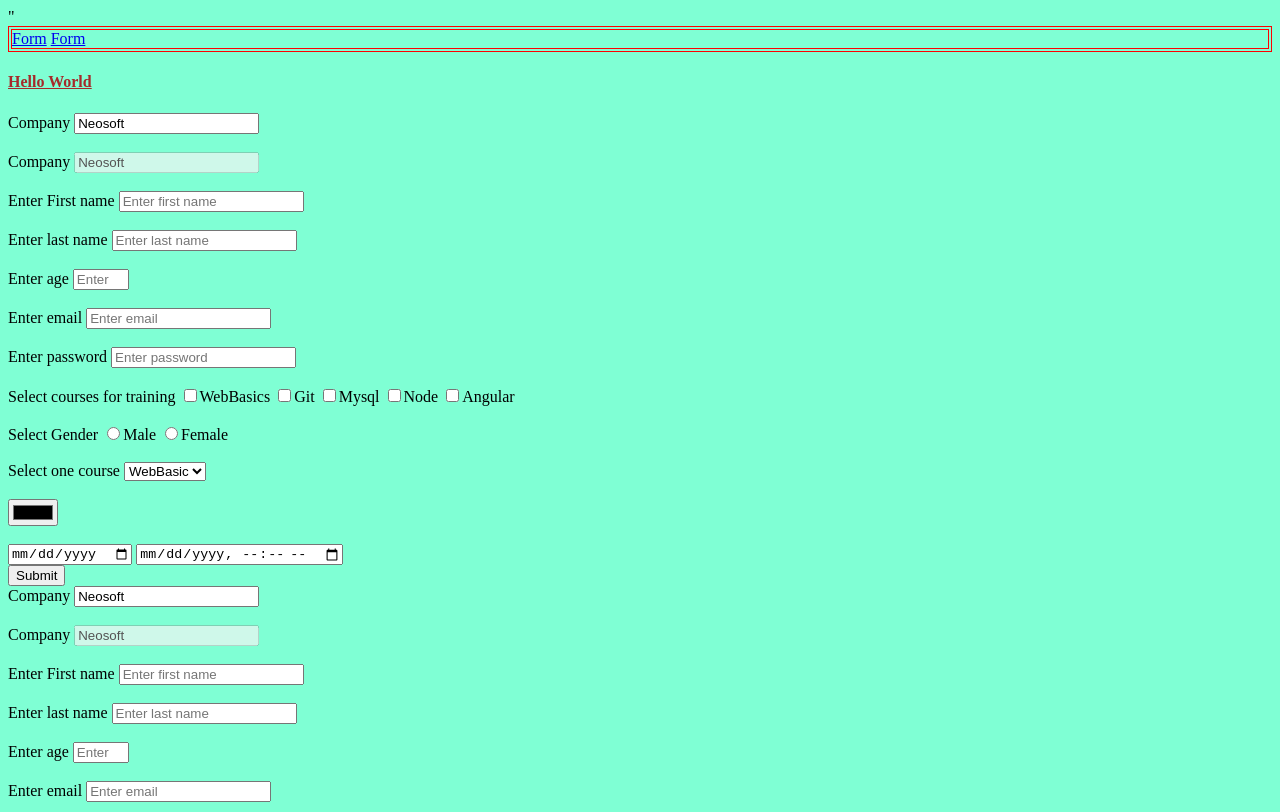
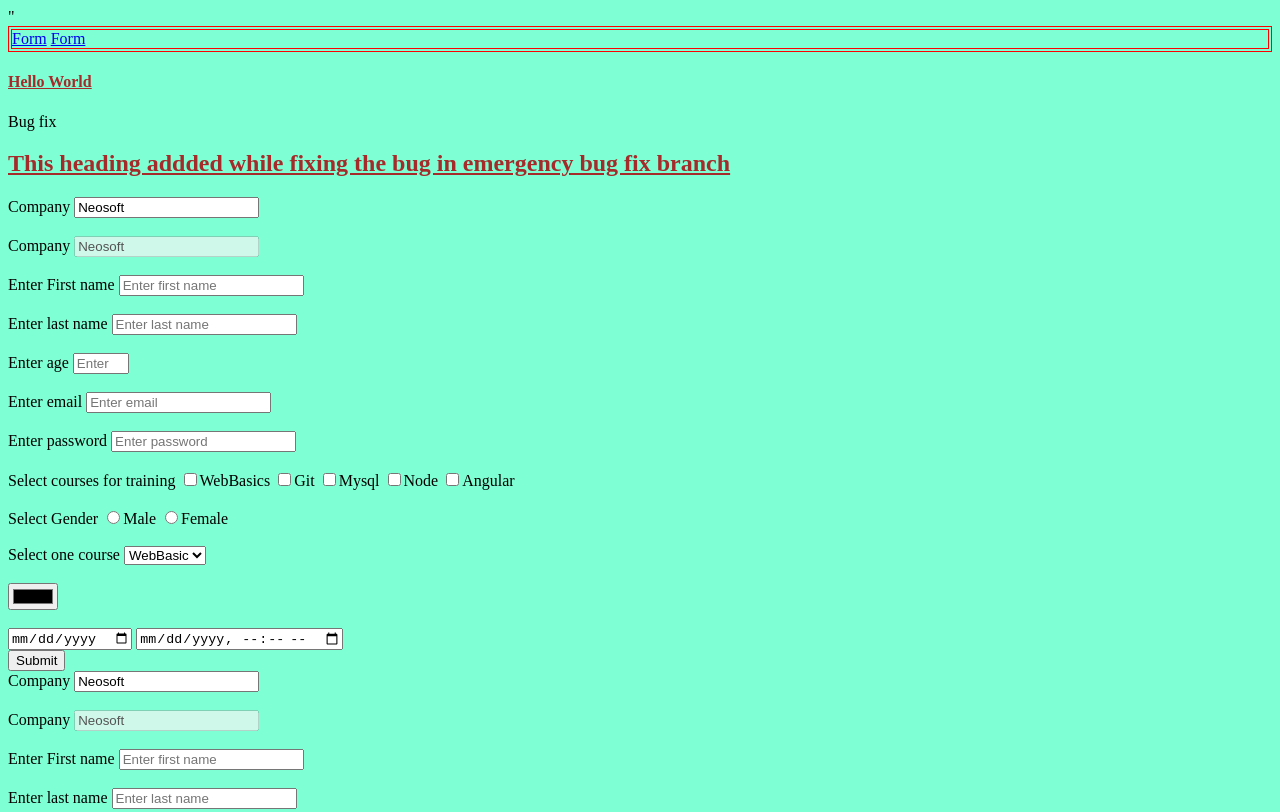
Before and after one commit to Yaminee99/UserManagement, a plain HTML site: page Form.html in a window 1280 px wide. Shown: the top 812 px of the page. Drawn offline with Linux system fonts and the light colour scheme.

Commit message:
fix:bug fixed,form file changed

```diff
--- a/Form.html
+++ b/Form.html
@@ -13,6 +13,10 @@
     </nav>
  </header>
     <h4>Hello World</h4>
+    <caption>
+        Bug fix
+    </caption>
+    <h2>This heading addded while fixing the bug in emergency bug fix branch</h2>
     <form action = "success.html">
 
      <div>
```
